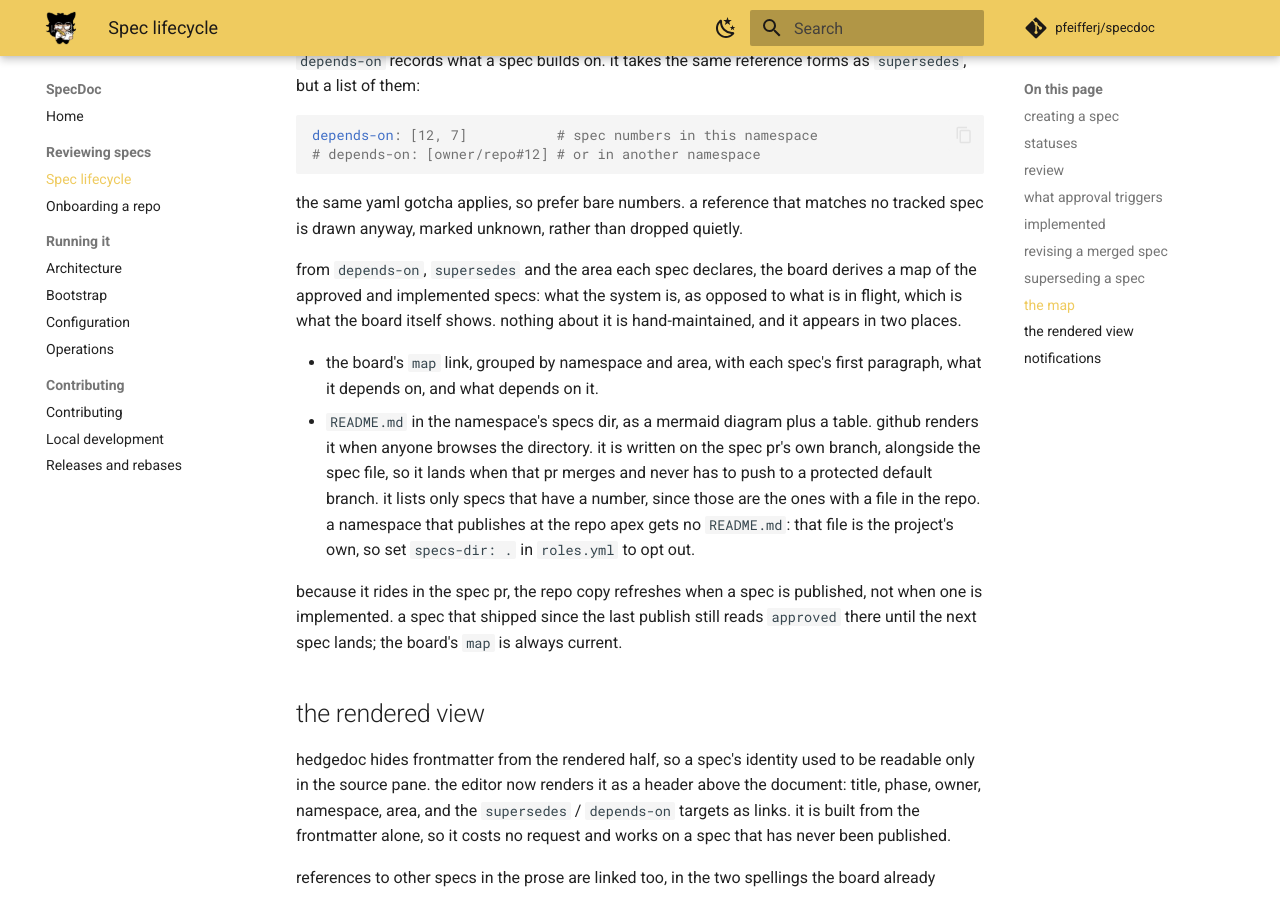
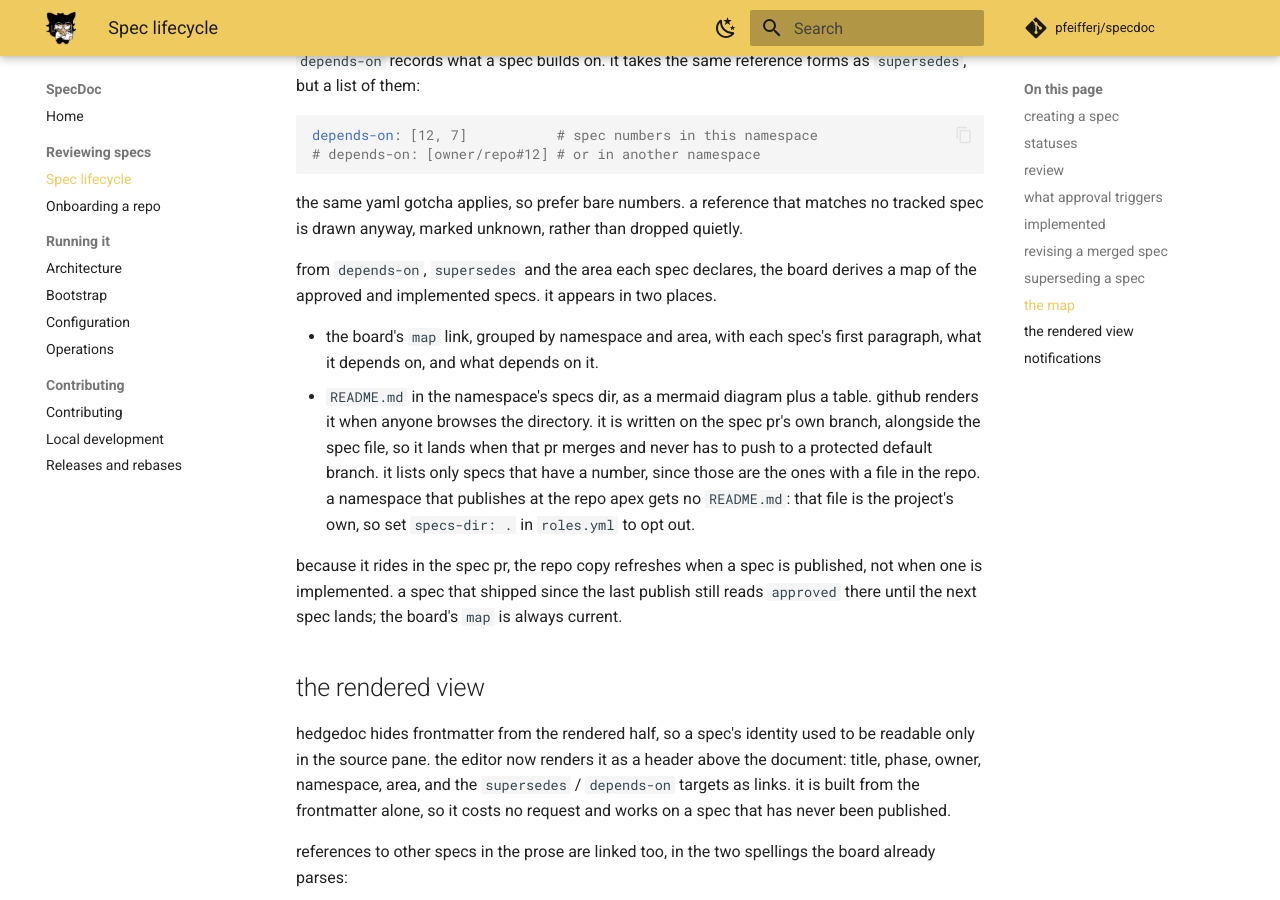
Before and after one commit to pfeifferj/specdoc, an MkDocs documentation site: the page built from docs/spec-lifecycle.md, in a window 1280 px wide and 900 px high, scrolled down 4982 px. Built offline with MkDocs 1.6.1 and Material for MkDocs 9.7.7, drawn with Linux system fonts in a browser that asks for light colours; comment, search, counter and statistics services are not loaded.

Commit message:
docs(spec-board): cut the boast from the map legend
"nothing here is hand-maintained" praises the implementation instead of
telling a reader anything, and naming where drafts live restates the
complement of the scope already stated. The header already links the board.

Signed-off-by: Josephine Pfeiffer <hi@josie.lol>

```diff
--- a/docs/spec-lifecycle.md
+++ b/docs/spec-lifecycle.md
@@ -197,9 +197,7 @@ the same yaml gotcha applies, so prefer bare numbers. a reference that matches
 no tracked spec is drawn anyway, marked unknown, rather than dropped quietly.
 
 from `depends-on`, `supersedes` and the area each spec declares, the board
-derives a map of the approved and implemented specs: what the system is, as
-opposed to what is in flight, which is what the board itself shows. nothing
-about it is hand-maintained, and it appears in two places.
+derives a map of the approved and implemented specs. it appears in two places.
 
 - the board's `map` link, grouped by namespace and area, with each spec's first
   paragraph, what it depends on, and what depends on it.
```
Also changed, not shown: 1 other file.
